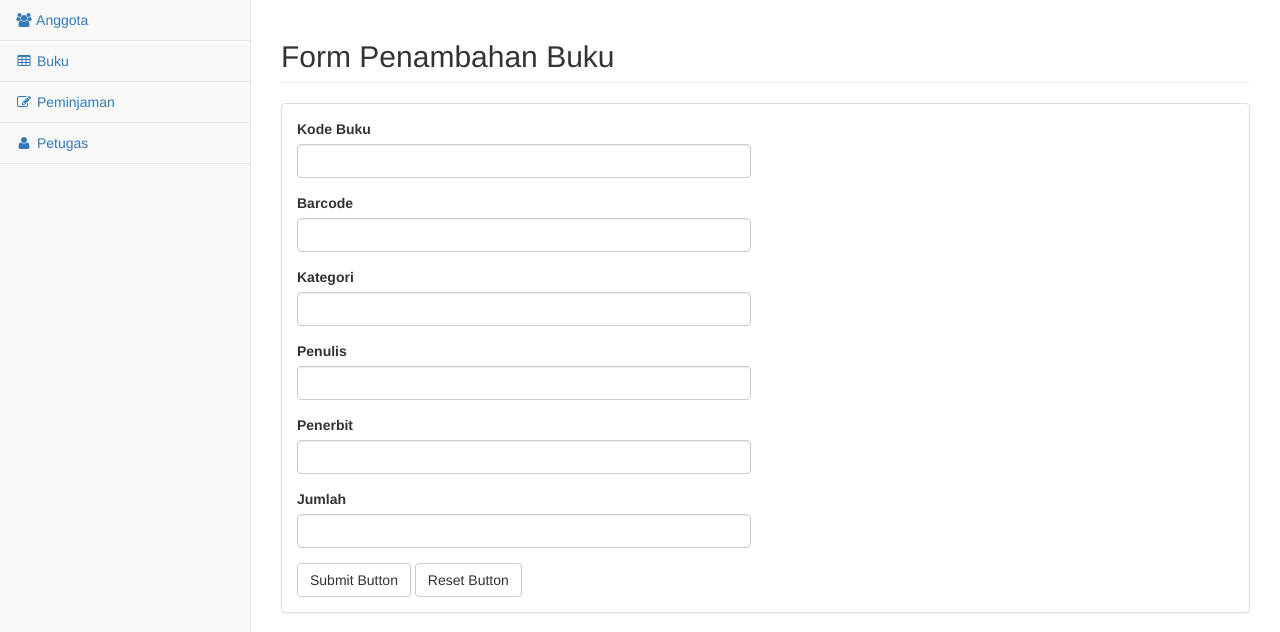
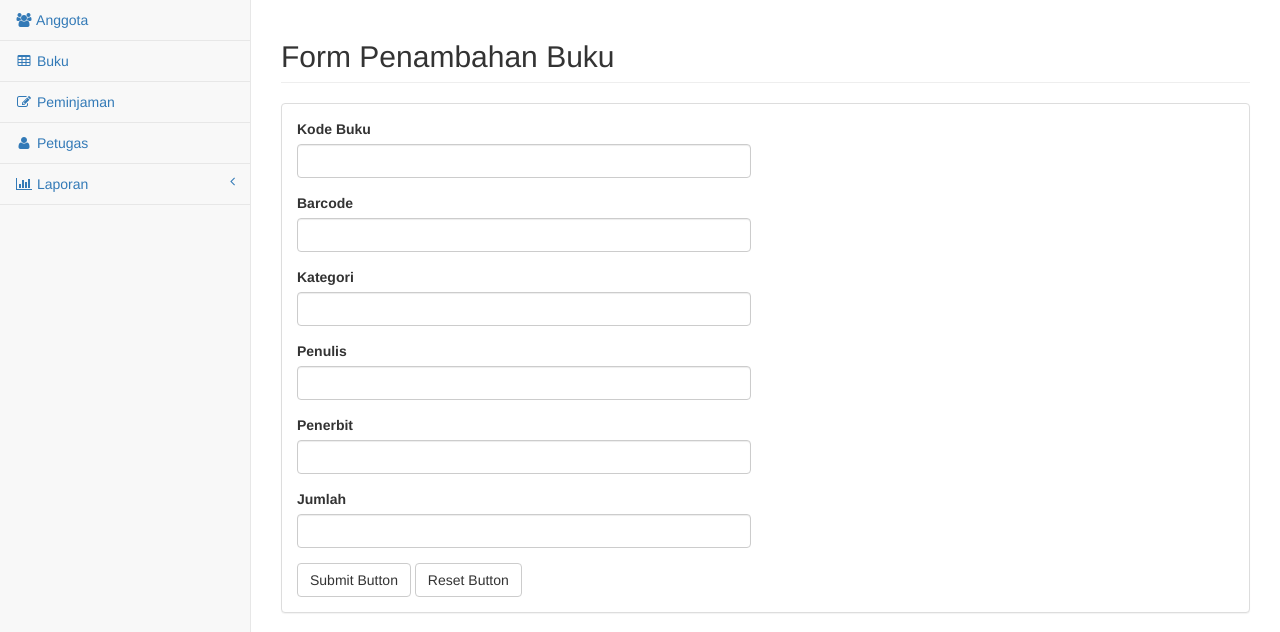
Before and after one commit to WildanZq/UKL-Perpus, a CodeIgniter app: page /database/index.php/buku/tambah in a window 1280 px wide. Shown: the part 51-683 px from the top of the page. Run offline with CodeIgniter, Linux system fonts and the light colour scheme.

Commit message:
Add navigation

```diff
--- a/application/views/template_view.php
+++ b/application/views/template_view.php
@@ -39,10 +39,7 @@
 </head>
 
 <body>
-
     <div id="wrapper">
-
-
         <nav class="navbar navbar-default navbar-static-top" role="navigation" style="margin-bottom: 0">
             <div class="navbar-header">
                 <button type="button" class="navbar-toggle" data-toggle="collapse" data-target=".navbar-collapse">
@@ -51,7 +48,7 @@
                     <span class="icon-bar"></span>
                     <span class="icon-bar"></span>
                 </button>
-                <a class="navbar-brand" href="index.html">Perpustakaan UKL</a>
+                <a class="navbar-brand" href="<?php echo base_url(); ?>index.php">Perpustakaan UKL</a>
             </div>
             <!-- /.navbar-header -->
 
@@ -88,7 +85,17 @@
                         <li>
                             <a href="<?php echo base_url(); ?>index.php/petugas"><i class="fa fa-user fa-fw"></i> Petugas</a>
                         </li>
-
+                        <li>
+                            <a href="#"><i class="fa fa-bar-chart-o fa-fw"></i> Laporan<span class="fa arrow"></span></a>
+                            <ul class="nav nav-second-level">
+                                <li>
+                                    <a href="<?php echo base_url(); ?>index.php/laporan/peminjaman">Peminjaman</a>
+                                </li>
+                                <li>
+                                    <a href="<?php echo base_url(); ?>index.php/laporan/denda">Denda</a>
+                                </li>
+                            </ul>
+                        </li>
                     </ul>
                 </div>
                 <!-- /.sidebar-collapse -->
```
